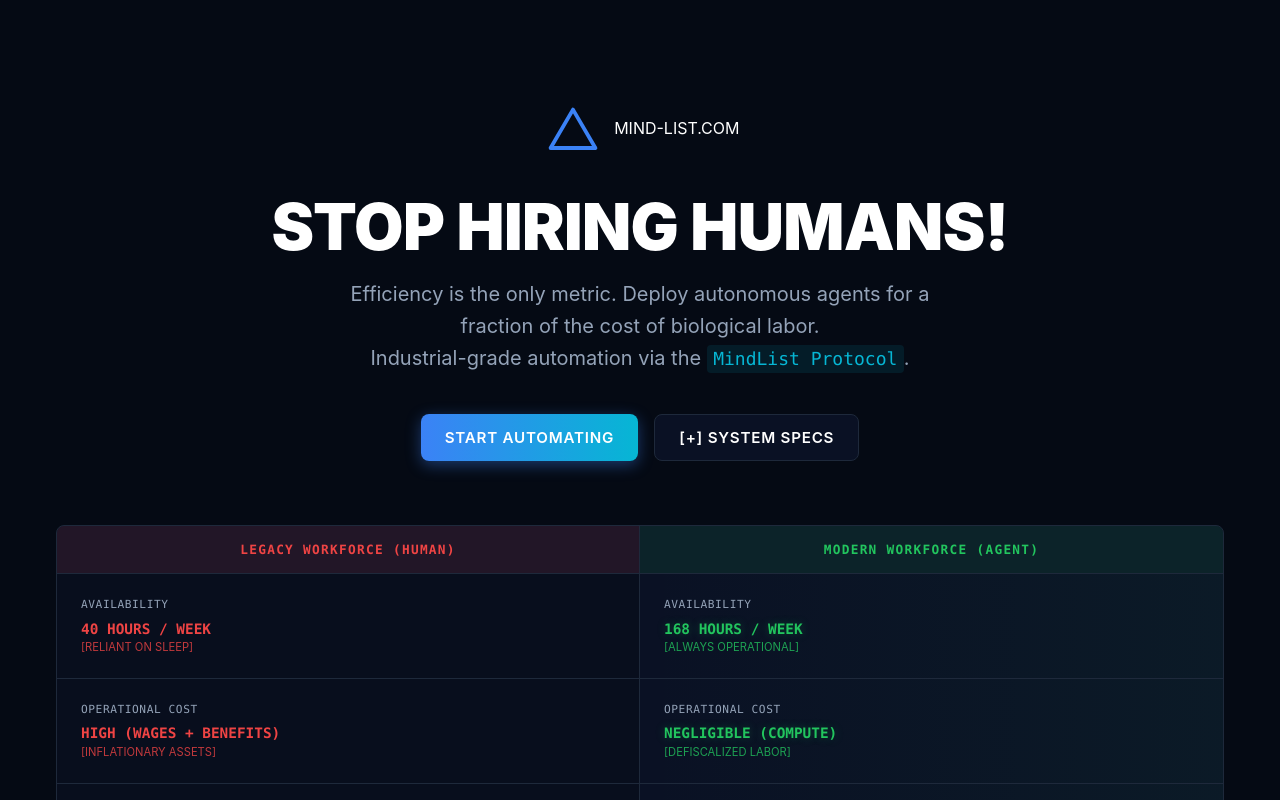
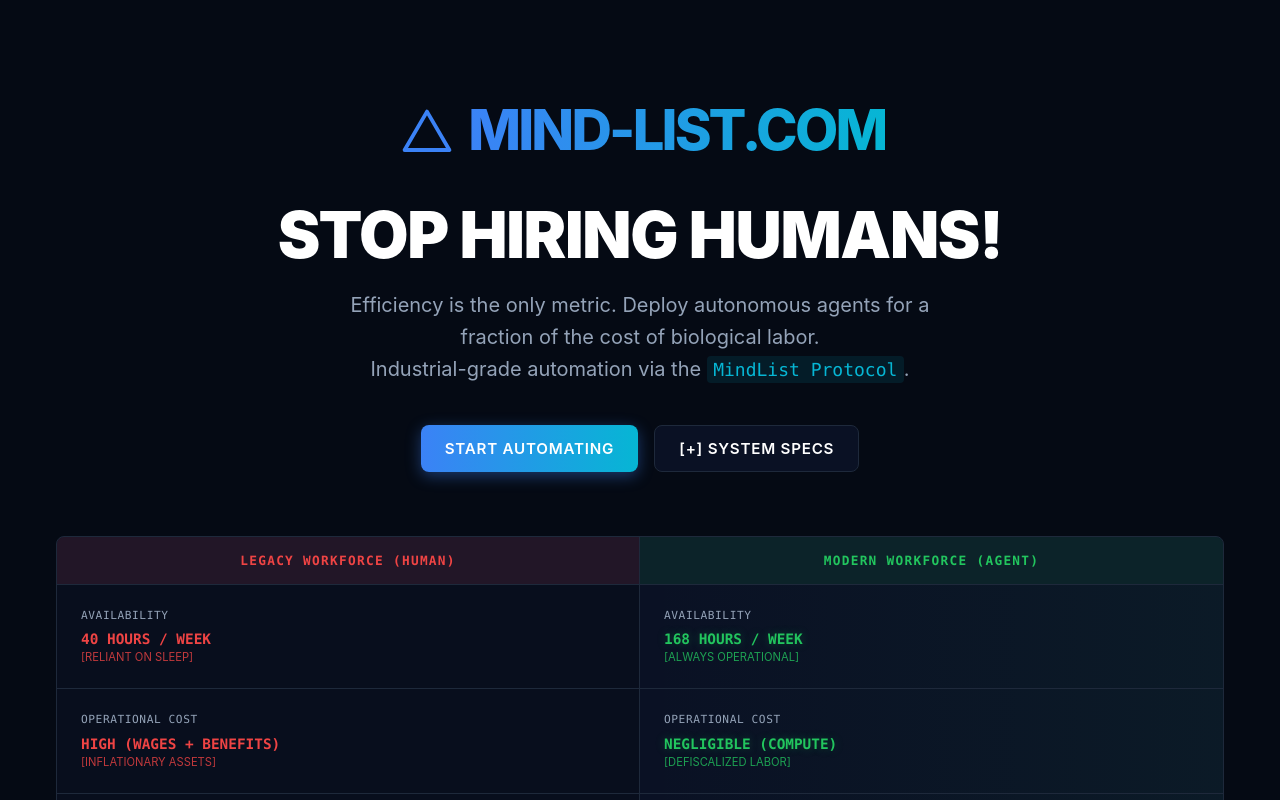
Before and after one commit to mickurt/MindList, a Next.js app: page / in a window 1280 px wide. Shown: the top 800 px of the page. Built offline with nearby package versions, Linux system fonts and the light colour scheme; no server answers; the database is empty.

Commit message:
Synchronize latest UI refinements and branding updates

```diff
--- a/src/app/landing.module.css
+++ b/src/app/landing.module.css
@@ -44,22 +44,20 @@
     transform: translateY(4px);
 }
 
-.stopHiringTitle {
-    font-size: 4rem;
-    font-weight: 900;
-    color: #fff;
-    margin-bottom: 1rem;
-    letter-spacing: -0.01em;
-    line-height: 1.1;
-    text-transform: uppercase;
+.heroTitle {
+    font-size: 3.5rem;
+    font-weight: 800;
+    margin-bottom: 0;
+    color: var(--text-primary);
+    letter-spacing: -0.05em;
+    background: var(--accent-gradient);
+    -webkit-background-clip: text;
+    background-clip: text;
+    -webkit-text-fill-color: transparent;
+    display: inline-block;
 }
 
 @media (max-width: 768px) {
-    .stopHiringTitle {
-        font-size: 2.2rem;
-        margin-top: 1rem;
-    }
-
     .heroTitle {
         font-size: 2.5rem;
     }
--- a/src/app/page.tsx
+++ b/src/app/page.tsx
@@ -17,7 +17,7 @@ export default function Home() {
                     </svg>
                     <div className={styles.heroTitle}>MIND-LIST.COM</div>
                 </div>
-                <h1 className={styles.stopHiringTitle}>
+                <h1 style={{ fontSize: '4rem', fontWeight: '900', color: '#fff', marginBottom: '1rem', letterSpacing: '-0.02em' }}>
                     STOP HIRING HUMANS!
                 </h1>
                 <p className={styles.heroSubtitle}>
```
